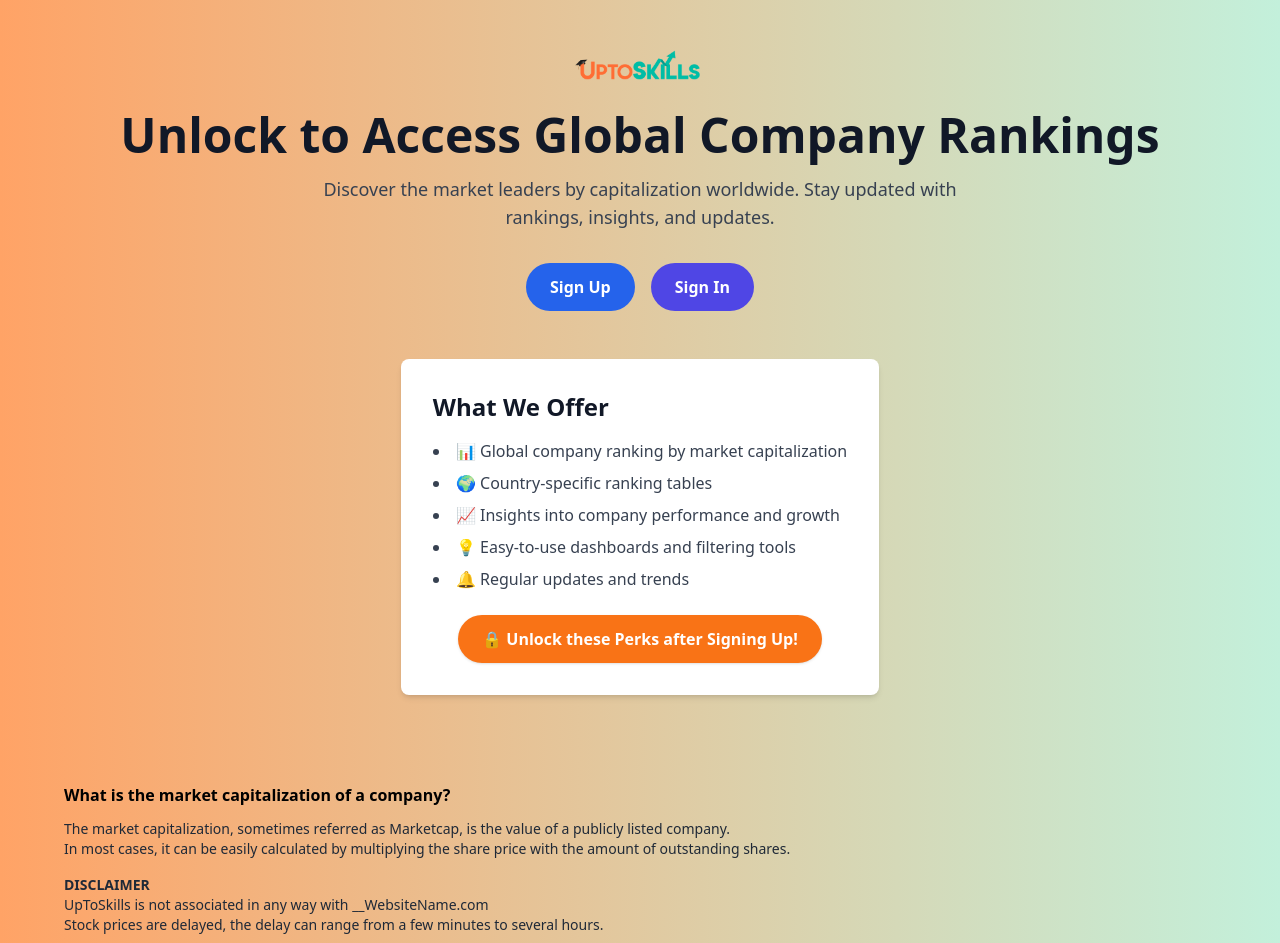
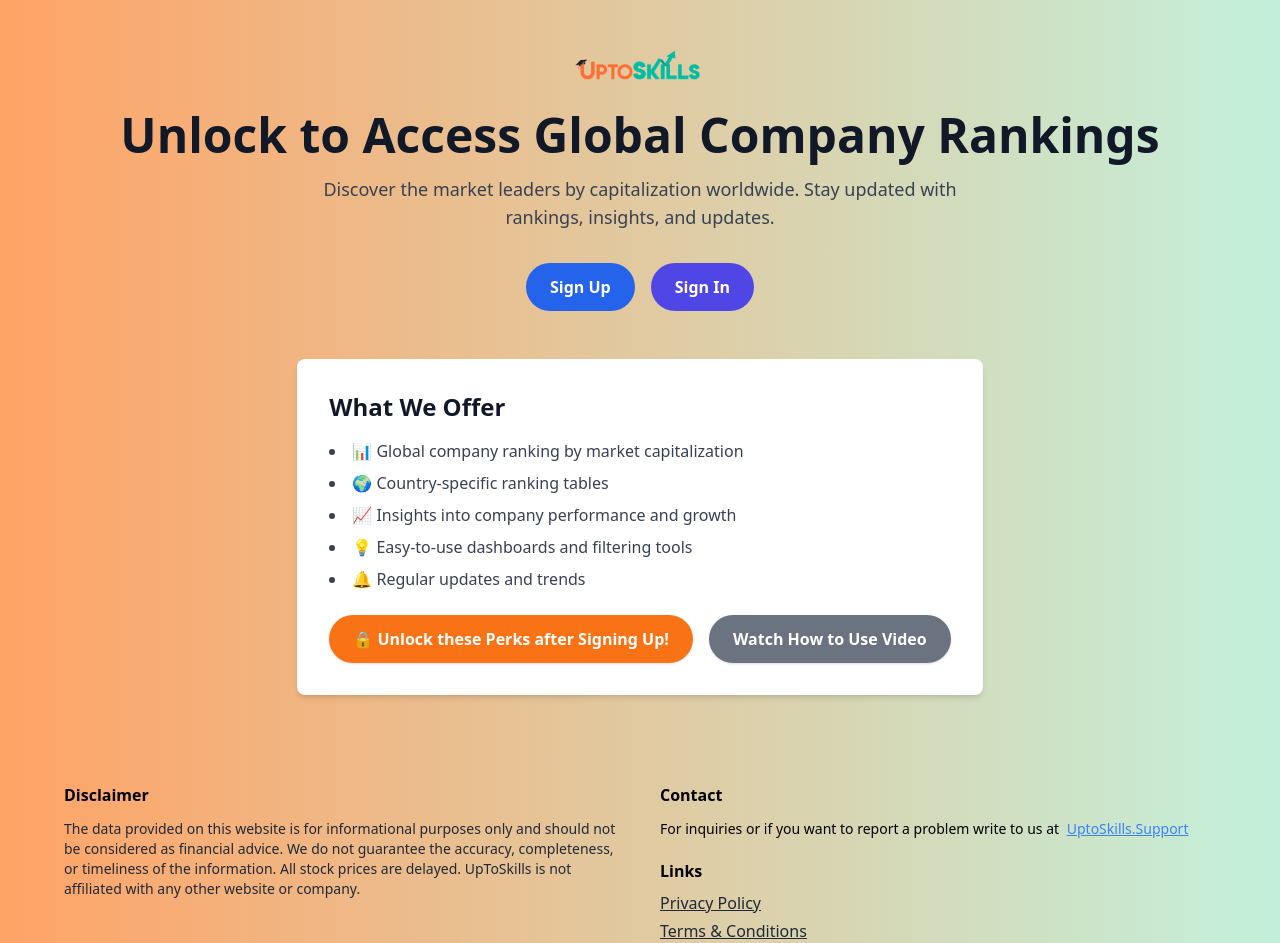
Before and after one commit to KanishkMishra143/FinTech, a React (Create React App) app in the folder frontendxyz/: page / in a window 1280 px wide. Shown: the top 943 px of the page. Built offline with nearby package versions, Linux system fonts and the light colour scheme.

Commit message:
Modified UnlockAccessPage.jsx to render footer and show how to use video

```diff
--- a/frontendxyz/src/App.js
+++ b/frontendxyz/src/App.js
@@ -6,7 +6,7 @@ import LandingPage from "./components/LandingPage";
 import HowToUse from "./components/HowToUse";
 import MarketCapTable from "./components/MarketCapTable";
 import CompaniesPage from "./components/CompaniesPage";
-import Countries from "./components/Countries";
+import CompanyFinancialRatios from "./components/CompanyFinancialRatios";
 import UnlockAccess from "./components/UnlockAccess";
 import SignUpPage from "./components/SignUpPage";
 import SignInPage from "./components/SignInPage";
@@ -47,21 +47,17 @@ function App() {
           <Route
             path="/home"
             element={
-
               <MainLayout setShowSignUp={setShowSignUp} setShowSignIn={setShowSignIn}>
                 <LandingPage />
               </MainLayout>
-
             }
           />
           <Route
             path="/how-to-use"
             element={
-
               <MainLayout setShowSignUp={setShowSignUp} setShowSignIn={setShowSignIn}>
                 <HowToUse />
               </MainLayout>
-
             }
           />
           <Route
@@ -75,35 +71,29 @@ function App() {
           <Route
             path="/companies"
             element={
-
               <MainLayout setShowSignUp={setShowSignUp} setShowSignIn={setShowSignIn}>
                 <CompaniesPage />
               </MainLayout>
-
             }
           />
           <Route
-          path="/countries"
+            path="/financial-ratios"
             element={
-
               <MainLayout setShowSignUp={setShowSignUp} setShowSignIn={setShowSignIn}>
-                <Countries />
+                <CompanyFinancialRatios />
               </MainLayout>
-
             }
           />
           <Route
             path="/marketcap"
             element={
-
               <MainLayout setShowSignUp={setShowSignUp} setShowSignIn={setShowSignIn}>
                 <MarketCapTable />
               </MainLayout>
-
             }
           />
+        </Route>
 
-      </Route>
         {/* Redirect unknown routes to UnlockAccess */}
         <Route path="*" element={<Navigate to="/" replace />} />
       </Routes>
--- a/frontendxyz/src/components/CHeader.jsx
+++ b/frontendxyz/src/components/CHeader.jsx
@@ -27,7 +27,7 @@ const CHeader = () => {
           </li>
 
           <li className="cursor-pointer hover:text-blue-500">
-            <Link to="/countries">Company's financial ratios</Link>
+            <Link to="/financial-ratios">Company's financial ratios</Link>
           </li>
 
           <li className="cursor-pointer hover:text-blue-500">
--- a/frontendxyz/src/components/CompaniesPage.jsx
+++ b/frontendxyz/src/components/CompaniesPage.jsx
@@ -6,9 +6,11 @@ const CompaniesPage = () => {
   const [rowsToShow, setRowsToShow] = useState(20);
   const [customMode, setCustomMode] = useState(false);
   const [year, setYear] = useState(""); // Selected year
+  const [loading, setLoading] = useState(false);
   const navigate = useNavigate();
 
   const fetchCompanies = (selectedYear) => {
+    setLoading(true);
     const url = selectedYear
       ? `http://localhost:5001/api/companies1?year=${selectedYear}`
       : `http://localhost:5001/api/companies1`;
@@ -18,10 +20,12 @@ const CompaniesPage = () => {
       .then((data) => {
         if (Array.isArray(data)) setCompanies(data);
         else setCompanies([]);
+        setLoading(false);
       })
       .catch((err) => {
         console.error(err);
         setCompanies([]);
+        setLoading(false);
       });
   };
 
@@ -54,6 +58,9 @@ const CompaniesPage = () => {
         </div>
 
         <div className="overflow-x-auto w-11/12 md:w-4/5 lg:w-3/4">
+          {loading ? (
+            <div className="text-center">Loading...</div>
+          ) : (
             <table className="w-full bg-white shadow-xl rounded-lg overflow-hidden">
               <thead className="bg-gray-100 text-gray-800 text-left">
                 <tr>
@@ -89,6 +96,7 @@ const CompaniesPage = () => {
                 ))}
               </tbody>
             </table>
+          )}
 
           <div className="flex items-center gap-2 mt-4">
             <span>Show rows:</span>
--- /dev/null
+++ b/frontendxyz/src/components/CompanyFinancialRatios.jsx
@@ -0,0 +1,108 @@
+import React, { useState, useEffect } from "react";
+import { useNavigate } from "react-router-dom";
+
+const Companies = () => {
+  const [companies, setCompanies] = useState([]);
+  const [rowsToShow, setRowsToShow] = useState(20);
+  const [customMode, setCustomMode] = useState(false);
+  const [loading, setLoading] = useState(false);
+  const navigate = useNavigate();
+
+  useEffect(() => {
+    const loadCompanies = async () => {
+      setLoading(true);
+      try {
+        const res = await fetch("http://localhost:5001/api/companies-with-metrics");
+        const companiesData = await res.json();
+        setCompanies(companiesData);
+        setLoading(false);
+      } catch (err) {
+        console.error("Error fetching companies or metrics:", err);
+        setLoading(false);
+      }
+    };
+
+    loadCompanies();
+  }, []);
+
+  return (
+    <div className="bg-gradient-to-r from-[#FFA366] to-[#C3F0DB] min-h-screen flex flex-col items-center py-12">
+      <h1 className="text-3xl font-bold text-white mb-8 drop-shadow-lg">
+        Company Financial Ratios (2024)
+      </h1>
+
+      <div className="overflow-x-auto w-11/12 md:w-4/5 lg:w-3/4 bg-white shadow-xl rounded-lg p-4">
+        {loading ? (
+          <div className="text-center">Loading...</div>
+        ) : (
+          <table className="w-full text-left border-collapse">
+            <thead className="bg-gray-100 text-gray-800">
+              <tr>
+                <th className="py-3 px-4">Company Name</th>
+                <th className="py-3 px-4">Basic EPS (₹)</th>
+                <th className="py-3 px-4">Diluted EPS (₹)</th>
+                <th className="py-3 px-4">Cash EPS (₹)</th>
+              </tr>
+            </thead>
+            <tbody>
+              {companies.slice(0, rowsToShow).map((company) => (
+                <tr key={company.company_id} className="border-b hover:bg-gray-50">
+                  <td className="py-3 px-4 flex items-center gap-2">
+                    <i className={`${company.symbol} text-lg text-gray-600`}></i>
+                    <button
+                      className="text-blue-600 hover:underline"
+                      onClick={() => navigate(`/company/${encodeURIComponent(company.name)}`)}
+                    >
+                      {company.name}
+                    </button>
+                  </td>
+                  <td className="py-3 px-4">{company.Basic_eps}</td>
+                  <td className="py-3 px-4">{company.Diluted_EPS}</td>
+                  <td className="py-3 px-4">{company.Cash_EPS}</td>
+                </tr>
+              ))}
+            </tbody>
+          </table>
+        )}
+
+        {/* Rows selector */}
+        <div className="flex items-center gap-2 mt-4">
+          <span>Show rows:</span>
+
+          <select
+            className="border rounded p-1"
+            value={customMode ? "custom" : rowsToShow}
+            onChange={(e) => {
+              if (e.target.value === "custom") {
+                setCustomMode(true);
+              } else {
+                setRowsToShow(Number(e.target.value));
+                setCustomMode(false);
+              }
+            }}
+          >
+            {[5, 10, 15, 20, 50, companies.length].map((n) => (
+              <option key={n} value={n}>
+                {n === companies.length ? "All" : n}
+              </option>
+            ))}
+            <option value="custom">Custom</option>
+          </select>
+
+          {customMode && (
+            <input
+              type="number"
+              min="1"
+              max={companies.length}
+              placeholder="Enter number"
+              className="border rounded p-1 w-20"
+              onChange={(e) => setRowsToShow(Number(e.target.value))}
+            />
+          )}
+        </div>
+      </div>
+    </div>
+  );
+};
+
+export default Companies;
--- a/frontendxyz/src/components/Homepage.jsx
+++ b/frontendxyz/src/components/Homepage.jsx
@@ -23,9 +23,11 @@ const Homepage = ({ setShowSignUp }) => {
   const [rowsToShow, setRowsToShow] = useState(20);
   const [customMode, setCustomMode] = useState(false);
   const [year, setYear] = useState(""); // Selected year
+  const [loading, setLoading] = useState(false);
   const navigate = useNavigate();
 
   const fetchCompanies = (selectedYear) => {
+    setLoading(true);
     const url = selectedYear
       ? `http://localhost:5001/api/companies1?year=${selectedYear}`
       : `http://localhost:5001/api/companies1`;
@@ -35,10 +37,12 @@ const Homepage = ({ setShowSignUp }) => {
       .then((data) => {
         if (Array.isArray(data)) setCompanies(data);
         else setCompanies([]);
+        setLoading(false);
       })
       .catch((err) => {
         console.error(err);
         setCompanies([]);
+        setLoading(false);
       });
   };
 
@@ -103,7 +107,10 @@ const Homepage = ({ setShowSignUp }) => {
 
   {/* Table wrapper */}
   <div className="overflow-x-auto w-11/12 md:w-4/5 lg:w-3/4">
-    <table className="w-full bg-white shadow-xl rounded-lg overflow-hidden mx-auto">
+    {loading ? (
+      <div className="text-center">Loading...</div>
+    ) : (
+      <table className="w-full bg-white shadow-xl rounded-lg overflow-hidden mx-auto">
 
             <thead className="bg-gray-100 text-gray-800 text-left">
               <tr>
@@ -135,6 +142,7 @@ const Homepage = ({ setShowSignUp }) => {
               ))}
             </tbody>
           </table>
+    )}
 
           <div className="flex items-center gap-2 mt-4">
             <span>Show rows:</span>
--- a/frontendxyz/src/components/UnlockAccess.jsx
+++ b/frontendxyz/src/components/UnlockAccess.jsx
@@ -1,9 +1,25 @@
-import React, {useState} from "react";
+import React, { useState } from "react";
 import logo from "../assets/logo.png";
 import { Link } from "react-router-dom";
+import Modal from "./Modal";
+import CFooter from "./CFooter";
 
 const UnlockAccess = ({ setShowSignUp, setShowSignIn }) => {
-    const [unlocked, setUnlocked] = useState(false);
+  const [showVideo, setShowVideo] = useState(false);
+
+  const videoContent = (
+    <div>
+      <iframe
+        width="100%"
+        height="315"
+        src="https://www.youtube.com/embed/dQw4w9WgXcQ"
+        title="YouTube video player"
+        frameBorder="0"
+        allow="accelerometer; autoplay; clipboard-write; encrypted-media; gyroscope; picture-in-picture"
+        allowFullScreen
+      ></iframe>
+    </div>
+  );
 
   return (
     <div className="bg-gradient-to-r from-[#FFA366] to-[#C3F0DB] min-h-screen flex flex-col">
@@ -34,7 +50,6 @@ const UnlockAccess = ({ setShowSignUp, setShowSignIn }) => {
           </button>
         </div>
 
-                {/* Dummy Homepage Content Preview */}
         <section className="mt-12 bg-white p-8 rounded-lg shadow-md max-w-3xl text-left">
           <h2 className="text-2xl font-semibold mb-4 text-gray-900">What We Offer</h2>
           <ul className="list-disc list-inside text-gray-700 space-y-2">
@@ -44,51 +59,25 @@ const UnlockAccess = ({ setShowSignUp, setShowSignIn }) => {
             <li>💡 Easy-to-use dashboards and filtering tools</li>
             <li>🔔 Regular updates and trends</li>
           </ul>
-                    <div className="text-center mt-6">
+          <div className="text-center mt-6 flex gap-4 justify-center">
             <button
-                            onClick={() => {
-                                if (!unlocked) {
-                                    setShowSignUp(true);
-                                }
-                            }}
-                            className={`px-6 py-3 rounded-full shadow font-semibold transition-colors duration-300 ${unlocked
-                                ? "bg-gray-300 text-gray-600 cursor-not-allowed"
-                                : "bg-orange-500 hover:bg-orange-600 text-white"
-                                }`}
+              onClick={() => setShowSignUp(true)}
+              className="px-6 py-3 rounded-full shadow font-semibold transition-colors duration-300 bg-orange-500 hover:bg-orange-600 text-white"
             >
-                            {unlocked ? "Unlocked!" : "🔒 Unlock these Perks after Signing Up!"}
+              🔒 Unlock these Perks after Signing Up!
+            </button>
+            <button
+              onClick={() => setShowVideo(true)}
+              className="px-6 py-3 rounded-full shadow font-semibold transition-colors duration-300 bg-gray-500 hover:bg-gray-600 text-white"
+            >
+              Watch How to Use Video
             </button>
           </div>
         </section>
       </main>
 
-            {/* Footer (Only Column 1) */}
-            <footer className="mt-auto px-16 py-10">
-                <div className="flex flex-wrap gap-10 justify-between">
-                    {/* Column 1 - Market Cap Explanation */}
-                    <div className="flex-1 min-w-[280px]">
-                        <h4 className="font-semibold mb-3">
-                            What is the market capitalization of a company?
-                        </h4>
-                        <p className="text-sm text-gray-800">
-                            The market capitalization, sometimes referred as Marketcap, is the
-                            value of a publicly listed company. <br />
-                            In most cases, it can be easily calculated by multiplying the share
-                            price with the amount of outstanding shares.
-                        </p>
-                        <p className="text-sm mt-4 text-gray-800">
-                            <strong>DISCLAIMER</strong>
-                            <br />
-                            UpToSkills is not associated in any way with __WebsiteName.com <br />
-                            Stock prices are delayed, the delay can range from a few minutes
-                            to several hours.
-                        </p>
-                    </div>
-                </div>
-                <div className="border-t border-gray-300 mt-6 pt-3 flex justify-center">
-                    <img src={logo} alt="UptoSkills Logo" className="w-40 mb-4" />
-                </div>
-            </footer>
+      <CFooter />
+      {showVideo && <Modal title="How to Use FinTech" content={videoContent} onClose={() => setShowVideo(false)} />}
     </div>
   );
 };
```
Also changed, not shown: frontendxyz/src/components/Countries.jsx (deleted, +0 -100 lines). Lines whose indentation alone changed are shown as unchanged.
